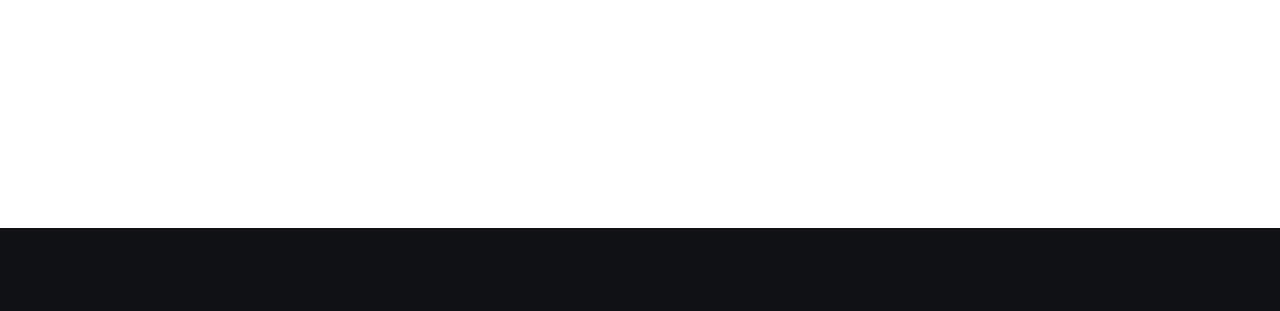
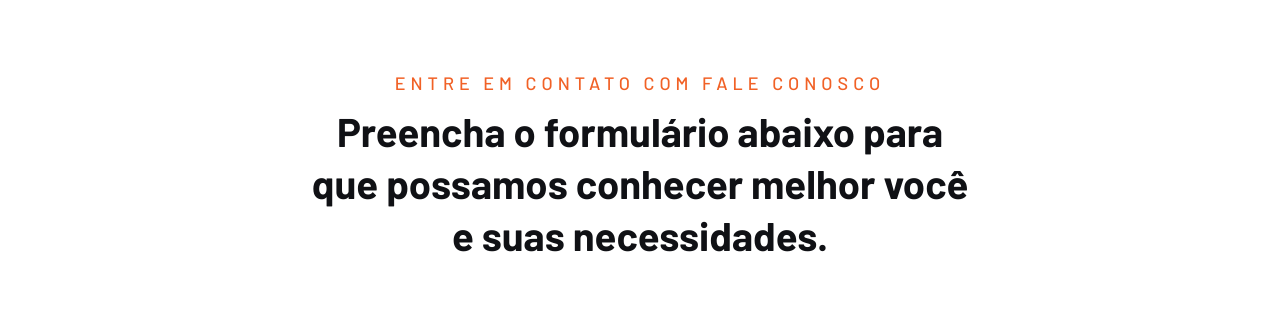
Before and after one commit to Pablo-jesuss/ecommerce-com-react, a React (Vite) app in the folder ecommerce/: page /contact in a window 1280 px wide. Shown: the part 791-1102 px from the top of the page. Built offline with nearby package versions, Linux system fonts and the light colour scheme.

Commit message:
subTitle

```diff
--- a/ecommerce/src/contactPage/Contact.jsx
+++ b/ecommerce/src/contactPage/Contact.jsx
@@ -76,7 +76,10 @@ const Contact = () => {
 
       <div className="contact-section padding-tb">
         <div className="container">
-          <div className="section-header text-center"></div>
+          <div className="section-header text-center">
+            <span className="subtitle">{conSubTitle}</span>
+            <h2>{conTitle}</h2>
+          </div>
         </div>
       </div>
     </div>
```
